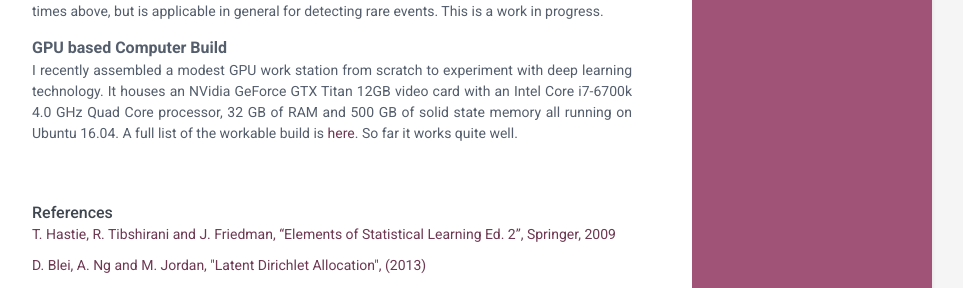
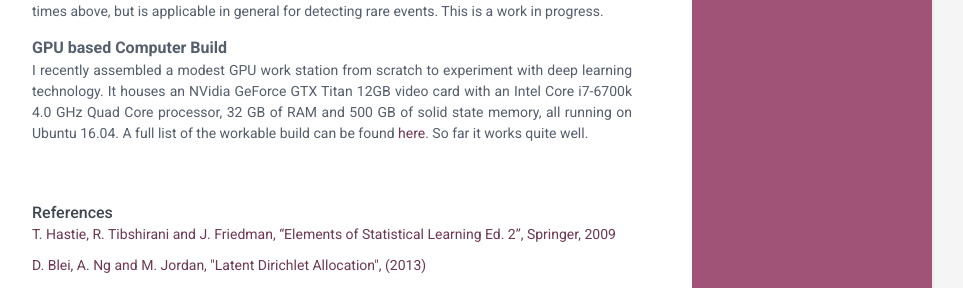
Before and after one commit to AlexanderGraf/online-cv, a Jekyll site: the page built from index.html, in a window 1280 px wide and 900 px high, scrolled down 3386 px. Shown: the part 198-486 px from the top of the window, without its empty margins (188-1151 px from the left). Built offline with Jekyll 4.4.1, drawn with Linux system fonts in a browser that asks for light colours; some web fonts are replaced.

Commit message:
updated text

```diff
--- a/_includes/projects.html
+++ b/_includes/projects.html
@@ -9,6 +9,6 @@
                 </div><!--//item-->
                 <div class="item">
                     <span class="project-title"><b>GPU based Computer Build</b></span>
-                    <p style="text-align:justify">I recently assembled a modest GPU work station from scratch to experiment with deep learning technology.  It houses an NVidia GeForce GTX Titan 12GB video card with an Intel Core i7-6700k 4.0 GHz Quad Core processor, 32 GB of RAM and 500 GB of solid state memory all running on Ubuntu 16.04.  A full list of the workable build is <a href="https://pcpartpicker.com/list/73rKP6">here</a>.  So far it works quite well.</p>
+                    <p style="text-align:justify">I recently assembled a modest GPU work station from scratch to experiment with deep learning technology.  It houses an NVidia GeForce GTX Titan 12GB video card with an Intel Core i7-6700k 4.0 GHz Quad Core processor, 32 GB of RAM and 500 GB of solid state memory, all running on Ubuntu 16.04.  A full list of the workable build can be found <a href="https://pcpartpicker.com/list/73rKP6">here</a>.  So far it works quite well.</p>
                 </div><!--//item-->
 </section><!--//section-->
```
